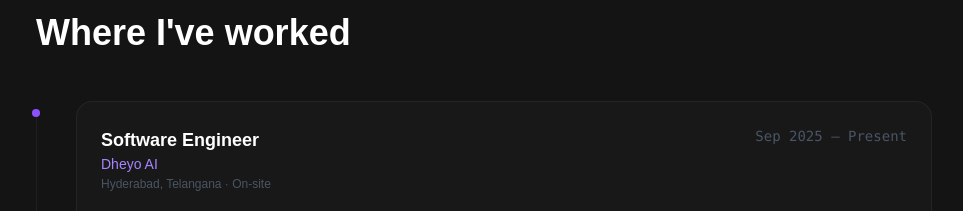
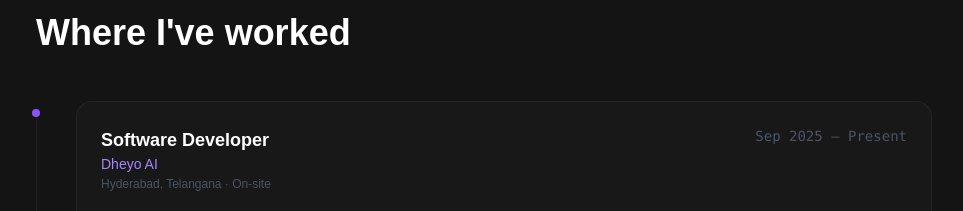
Before and after one commit to Rakeshsinha1105/portfolio, a Next.js app: page / in a window 1280 px wide. Shown: the part 3840-4051 px from the top of the page, without its empty margins (156-1119 px from the left). Built offline with nearby package versions, Linux system fonts and the light colour scheme.

Commit message:
Update Dheyo AI role to Software Developer

```diff
--- a/app/data.ts
+++ b/app/data.ts
@@ -181,7 +181,7 @@ export const education = [
 
 export const experience = [
   {
-    role: "Software Engineer",
+    role: "Software Developer",
     company: "Dheyo AI",
     period: "Sep 2025 — Present",
     location: "Hyderabad, Telangana · On-site",
```
